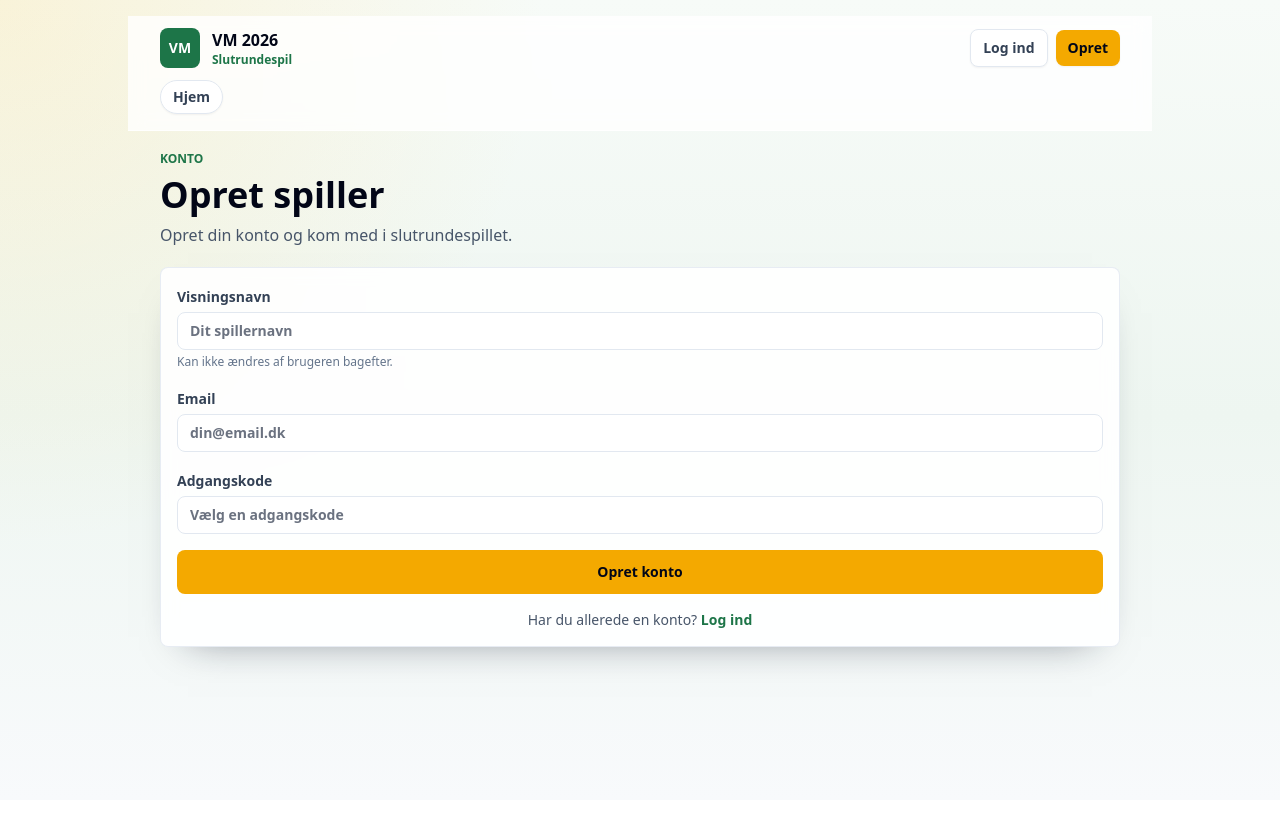
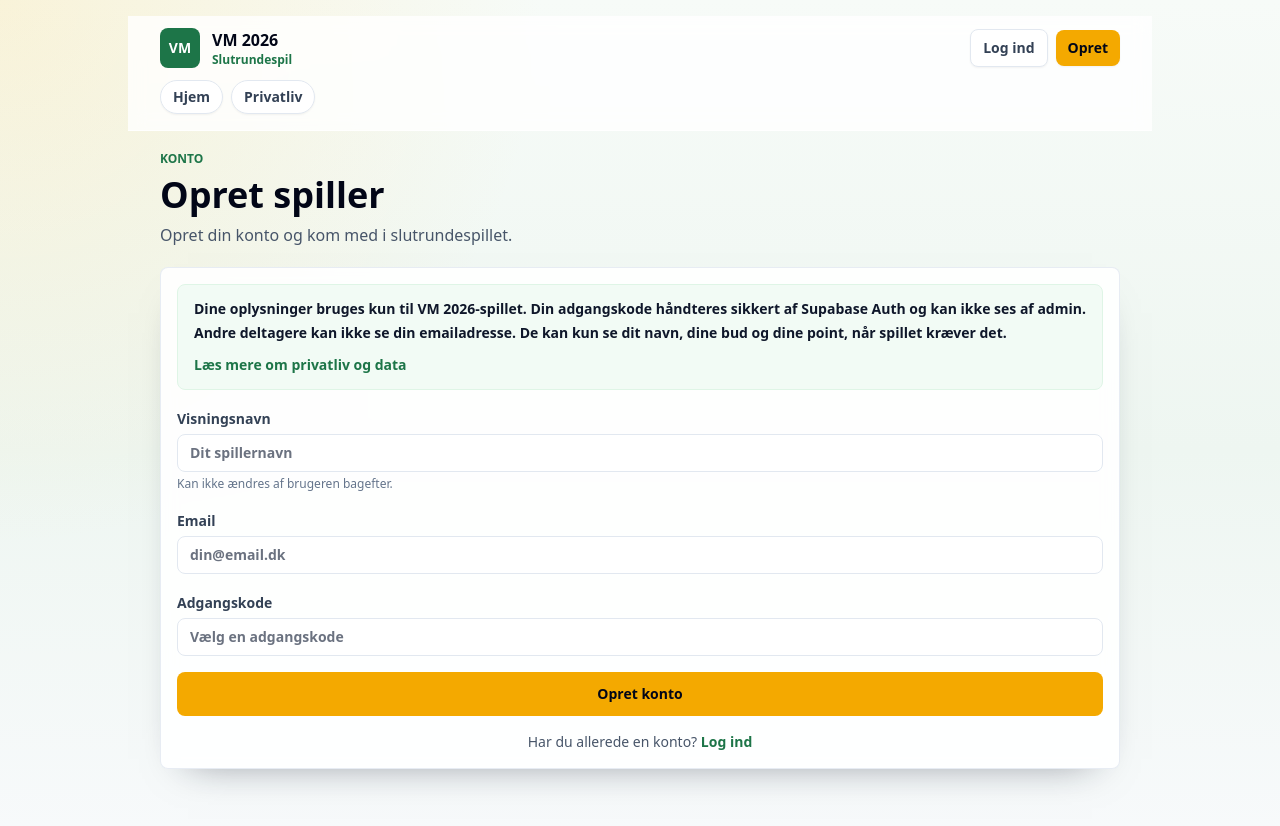
Before and after one commit to NickDahl1/vm-2026-slutrundespil, a Next.js app: page /signup in a window 1280 px wide. Shown: the top 826 px of the page. Before the commit the page ends 800 px from the top, so only its background shows below. Built offline with nearby package versions, Linux system fonts and the light colour scheme; no server answers.

Commit message:
Add privacy and data reassurance copy

```diff
--- a/src/app/login/page.tsx
+++ b/src/app/login/page.tsx
@@ -1,6 +1,7 @@
 import Link from "next/link";
 import { PageHeader } from "@/components/page-header";
 import { FormMessage } from "@/components/form-message";
+import { PrivacyNote } from "@/components/privacy-note";
 import { loginAction } from "@/app/auth/actions";
 
 export default async function LoginPage({
@@ -20,6 +21,7 @@ export default async function LoginPage({
 
       <form action={loginAction} className="card space-y-4">
         <FormMessage searchParams={params} />
+        <PrivacyNote />
         <label className="block">
           <span className="text-sm font-bold text-slate-700">Email</span>
           <input
--- /dev/null
+++ b/src/app/privacy/page.tsx
@@ -0,0 +1,64 @@
+import Link from "next/link";
+import { PageHeader } from "@/components/page-header";
+
+export default function PrivacyPage() {
+  return (
+    <div className="space-y-5">
+      <PageHeader
+        description="Kort forklaring om hvilke oplysninger spillet bruger, og hvem der kan se dem."
+        eyebrow="Tryghed"
+        title="Privatliv og data"
+      />
+
+      <section className="card space-y-4 text-sm font-semibold leading-7 text-slate-700">
+        <p>Denne app bruges til et privat VM 2026-spil.</p>
+
+        <p>
+          Når du opretter dig, gemmes kun de oplysninger, der er nødvendige for
+          spillet: dit navn, din emailadresse, dine kampbud, dine svar på
+          udsagn, dine point og eventuelle beskeder du sender til admin.
+        </p>
+
+        <p>
+          Din adgangskode kan ikke ses af admin. Login og adgangskoder håndteres
+          sikkert via Supabase Auth.
+        </p>
+
+        <p>
+          Andre deltagere kan ikke se din emailadresse. De kan se dit navn, dine
+          bud, dine svar og dine point, når de selv har udfyldt deres egne bud
+          og svar.
+        </p>
+
+        <p>
+          Admin kan se dit navn, din emailadresse, dine bud, dine svar, dine
+          point og eventuelle beskeder du sender via Kontakt admin. Admin kan
+          ikke se din adgangskode.
+        </p>
+
+        <p>
+          Oplysningerne bruges kun til at drive VM 2026-spillet, beregne point,
+          vise leaderboard og hjælpe deltagere ved spørgsmål. Data sælges ikke
+          og bruges ikke til reklamer.
+        </p>
+
+        <p>
+          Deltagelse er frivillig. Hvis du vil have rettet eller slettet dine
+          oplysninger, kan du kontakte admin via Kontakt admin.
+        </p>
+
+        <p>
+          Data slettes eller anonymiseres efter turneringen, når spillet ikke
+          længere skal bruges.
+        </p>
+      </section>
+
+      <Link
+        className="inline-flex rounded-lg border border-pitch-100 bg-pitch-50 px-4 py-2 text-sm font-black text-pitch-700"
+        href="/contact"
+      >
+        Kontakt admin
+      </Link>
+    </div>
+  );
+}
--- a/src/app/rules/page.tsx
+++ b/src/app/rules/page.tsx
@@ -1,3 +1,4 @@
+import Link from "next/link";
 import { PageHeader } from "@/components/page-header";
 
 export default function RulesPage() {
@@ -8,6 +9,16 @@ export default function RulesPage() {
         eyebrow="VM 2026 Slutrundespil"
         title="Regler"
       />
+
+      <section className="rounded-lg border border-pitch-100 bg-pitch-50 px-4 py-3">
+        <p className="text-sm font-semibold text-pitch-900">
+          Vil du vide, hvordan navn, email, bud og point bruges?{" "}
+          <Link className="font-black text-pitch-700" href="/privacy">
+            Læs om privatliv og data
+          </Link>
+          .
+        </p>
+      </section>
 
       {/* Kampbud */}
       <section className="card space-y-4">
--- a/src/app/signup/page.tsx
+++ b/src/app/signup/page.tsx
@@ -1,6 +1,7 @@
 import Link from "next/link";
 import { PageHeader } from "@/components/page-header";
 import { FormMessage } from "@/components/form-message";
+import { PrivacyNote } from "@/components/privacy-note";
 import { signUpAction } from "@/app/auth/actions";
 
 export default async function SignupPage({
@@ -20,6 +21,7 @@ export default async function SignupPage({
 
       <form action={signUpAction} className="card space-y-4">
         <FormMessage searchParams={params} />
+        <PrivacyNote />
         <label className="block">
           <span className="text-sm font-bold text-slate-700">Visningsnavn</span>
           <input
--- /dev/null
+++ b/src/components/privacy-note.tsx
@@ -0,0 +1,17 @@
+import Link from "next/link";
+
+export function PrivacyNote() {
+  return (
+    <div className="rounded-lg border border-pitch-100 bg-pitch-50 px-4 py-3 text-sm font-semibold leading-6 text-pitch-900">
+      <p>
+        Dine oplysninger bruges kun til VM 2026-spillet. Din adgangskode
+        håndteres sikkert af Supabase Auth og kan ikke ses af admin. Andre
+        deltagere kan ikke se din emailadresse. De kan kun se dit navn, dine bud
+        og dine point, når spillet kræver det.
+      </p>
+      <Link className="mt-2 inline-block font-black text-pitch-700" href="/privacy">
+        Læs mere om privatliv og data
+      </Link>
+    </div>
+  );
+}
--- a/src/components/site-shell.tsx
+++ b/src/components/site-shell.tsx
@@ -3,7 +3,10 @@ import type { ReactNode } from "react";
 import { logoutAction } from "@/app/auth/actions";
 import { getUserWithProfile } from "@/lib/auth";
 
-const guestNavigation = [{ href: "/", label: "Hjem" }];
+const guestNavigation = [
+  { href: "/", label: "Hjem" },
+  { href: "/privacy", label: "Privatliv" },
+];
 
 const userNavigation = [
   { href: "/dashboard", label: "Hjem" },
@@ -13,6 +16,7 @@ const userNavigation = [
   { href: "/predictions", label: "Alles bud" },
   { href: "/statistics", label: "Statistik" },
   { href: "/rules", label: "Regler" },
+  { href: "/privacy", label: "Privatliv" },
   { href: "/contact", label: "Kontakt" },
 ];
 
```
